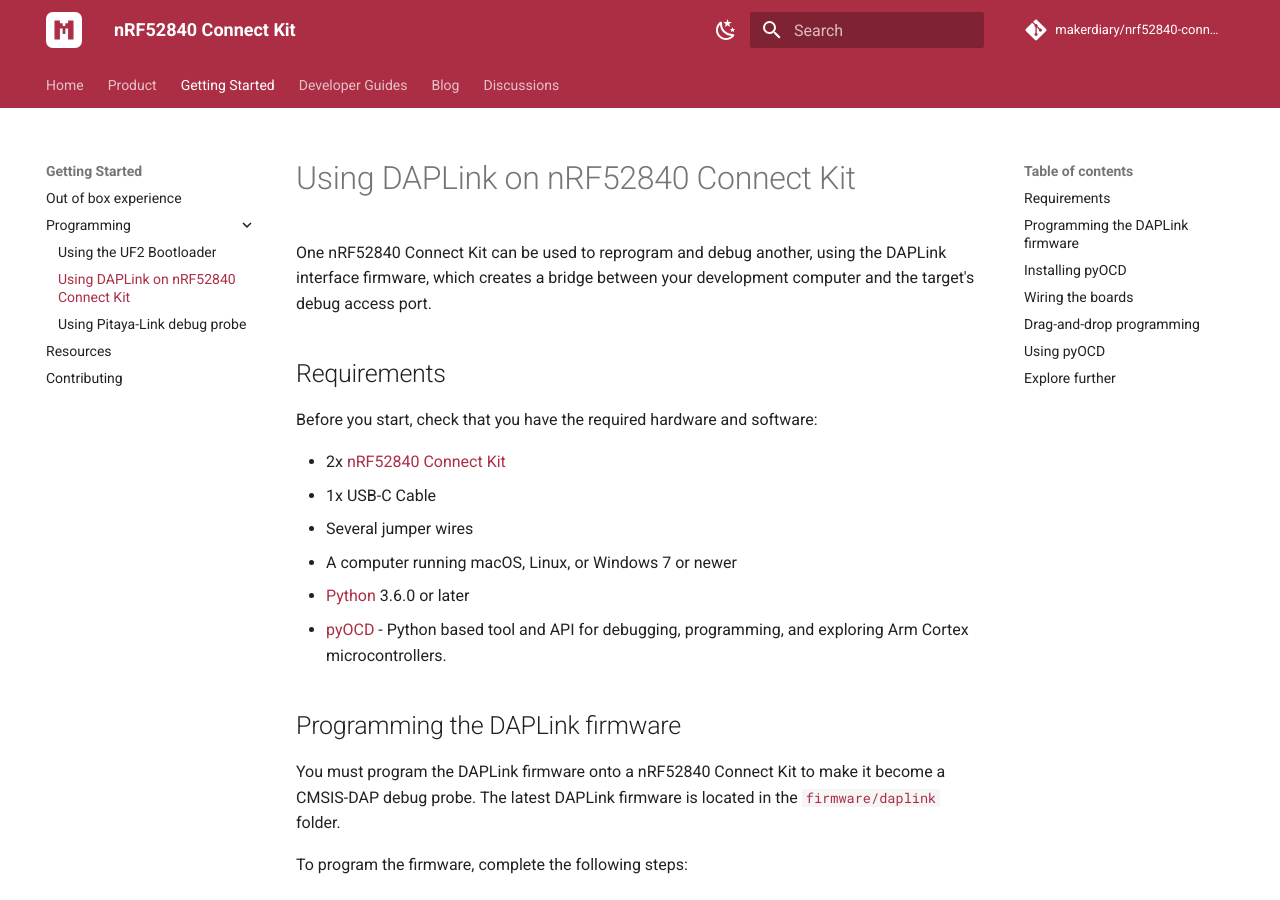
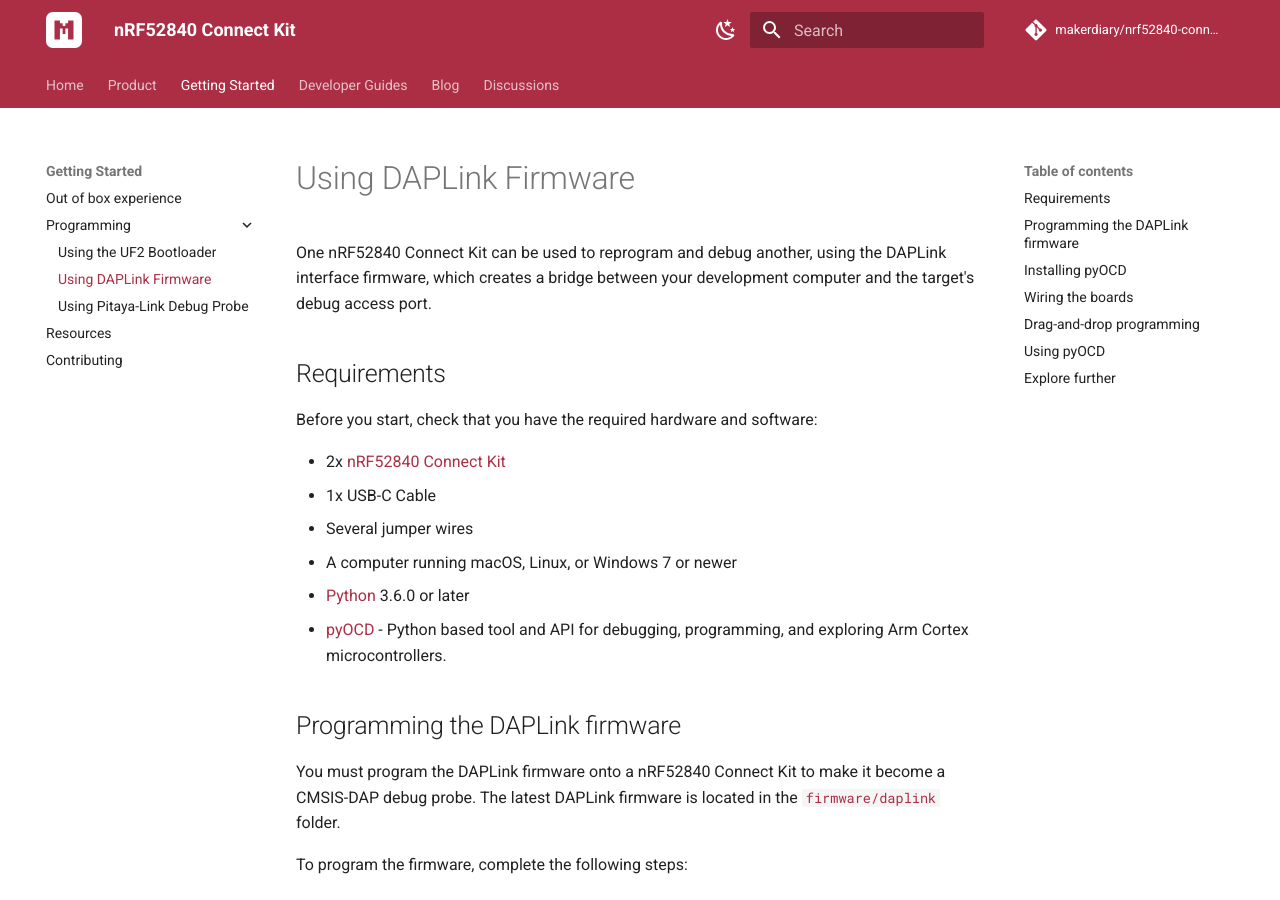
Before and after one commit to makerdiary/nrf52840-connectkit, an MkDocs documentation site: the page built from docs/programming/daplink.md, in a window 1280 px wide and 900 px high. Built offline with MkDocs 1.6.1 and Material for MkDocs 9.7.7, drawn with Linux system fonts in a browser that asks for light colours; comment, search, counter and statistics services are not loaded; some of the changed text lies outside the part shown.

Commit message:
Updated docs.
Signed-off-by: Zelin Cai <zelin@makerdiary.com>

```diff
--- a/docs/programming/daplink.md
+++ b/docs/programming/daplink.md
@@ -1,4 +1,4 @@
-# Using DAPLink on nRF52840 Connect Kit
+# Using DAPLink Firmware
 
 One nRF52840 Connect Kit can be used to reprogram and debug another, using the DAPLink interface firmware, which creates a bridge between your development computer and the target's debug access port.
 
--- a/mkdocs.yml
+++ b/mkdocs.yml
@@ -247,8 +247,8 @@
     - Programming:
       - programming/index.md
       - Using the UF2 Bootloader: programming/uf2boot.md
-      - Using DAPLink on nRF52840 Connect Kit: programming/daplink.md
-      - Using Pitaya-Link debug probe: programming/pitaya-link.md
+      - Using DAPLink Firmware: programming/daplink.md
+      - Using Pitaya-Link Debug Probe: programming/pitaya-link.md
     - Resources: resources.md
     - Contributing: CONTRIBUTING.md
   - Developer Guides:
```
Also changed, not shown: docs/guides/ble-sniffer/actions.md (+1 -1 lines), docs/guides/nrf802154-sniffer/capturing.md (+1 -1 lines), docs/programming/pitaya-link.md (+1 -1 lines).
